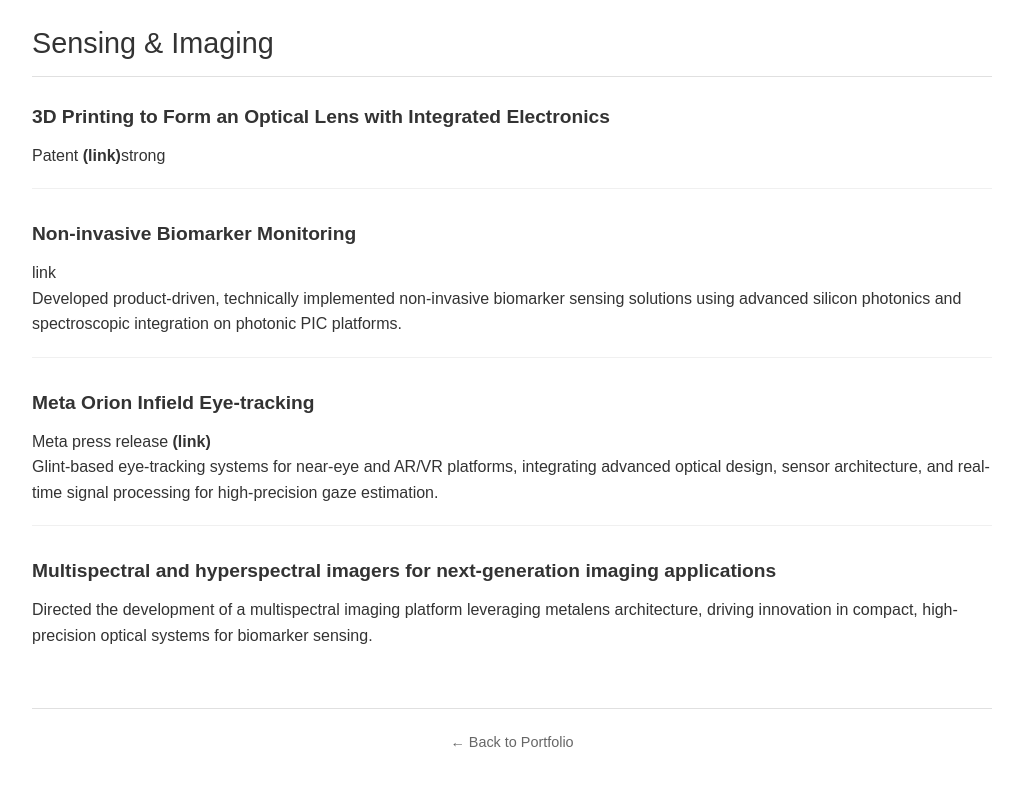
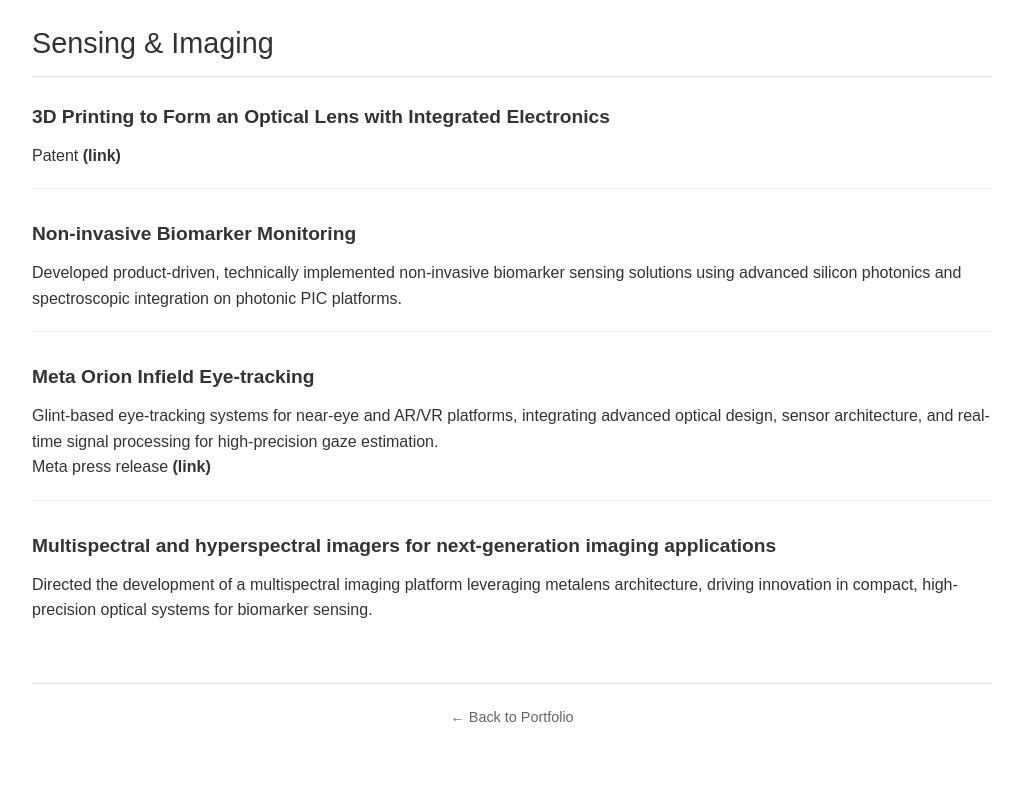
Before and after one commit to shermin-ara/SherminArab.github.io, a Jekyll site: the page built from sensing-imaging.html, in a window 1280 px wide. Shown: the top 786 px of the page, without its empty margins (128-1151 px from the left). Built offline with Jekyll 4.4.1, drawn with Linux system fonts in a browser that asks for light colours.

Commit message:
Update sensing-imaging.html

```diff
--- a/sensing-imaging.html
+++ b/sensing-imaging.html
@@ -8,19 +8,19 @@ title: Sensing & Imaging - Shermin Arab
 
     <div class="project-item">
         <div class="project-title">3D Printing to Form an Optical Lens with Integrated Electronics</div>
-        <p>Patent <a href="https://patents.google.com/patent/WO2025085145A1/en?inventor=Shermin+Arab" target="_blank"><strong>(link)</strong>strong</a></p>
+        <p>Patent <a href="https://patents.google.com/patent/WO2025085145A1/en?inventor=Shermin+Arab" target="_blank"><strong>(link)</strong></a></p>
     </div>
 
     <div class="project-item">
         <div class="project-title">Non-invasive Biomarker Monitoring</div>
-        <p><a href="Developed product-driven, technically implemented non-invasive biomarker sensing solutions using advanced silicon photonics and spectroscopic integration on photonic PIC platforms" target="_blank"> link</a></p>
         <p>Developed product-driven, technically implemented non-invasive biomarker sensing solutions using advanced silicon photonics and spectroscopic integration on photonic PIC platforms.</p>
     </div>
 
     <div class="project-item">
         <div class="project-title">Meta Orion Infield Eye-tracking</div>
+        <p>Glint-based eye-tracking systems for near-eye and AR/VR platforms, integrating advanced optical design, sensor architecture, and real-time signal processing for high-precision gaze estimation.</p>
         <p> Meta press release <a href="https://www.meta.com/emerging-tech/orion/?srsltid=AfmBOophRB0fjOBYcYDwqx_n2Uku5cBa1VJqQAmhcgEqHqwXdI9Xxt6c" target="_blank"><strong>(link)</strong></a></p>
-        <p>Glint-based eye-tracking systems for near-eye and AR/VR platforms, integrating advanced optical design, sensor architecture, and real-time signal processing for high-precision gaze estimation.</p>
+
     </div>
 
     <div class="project-item">
```
